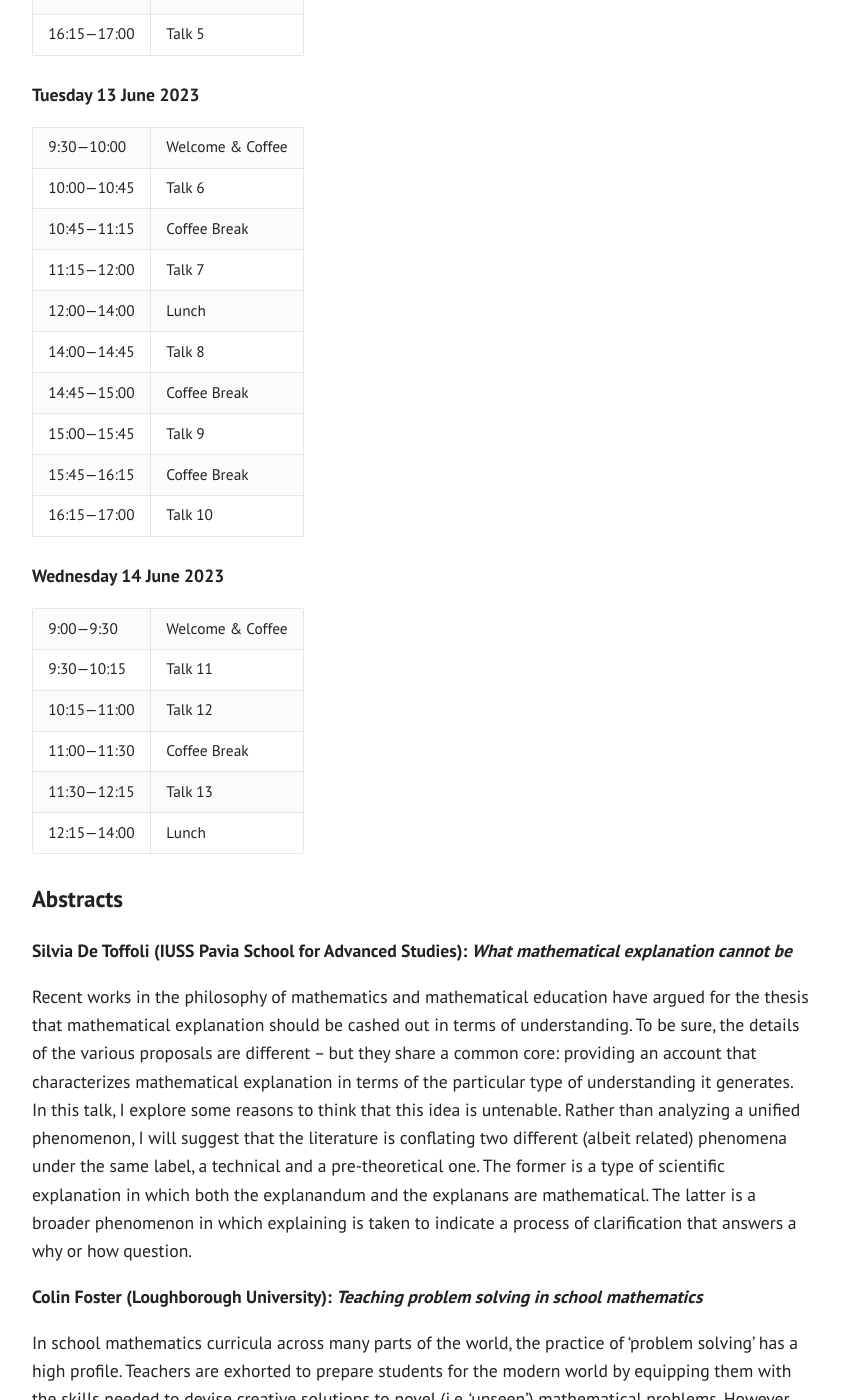
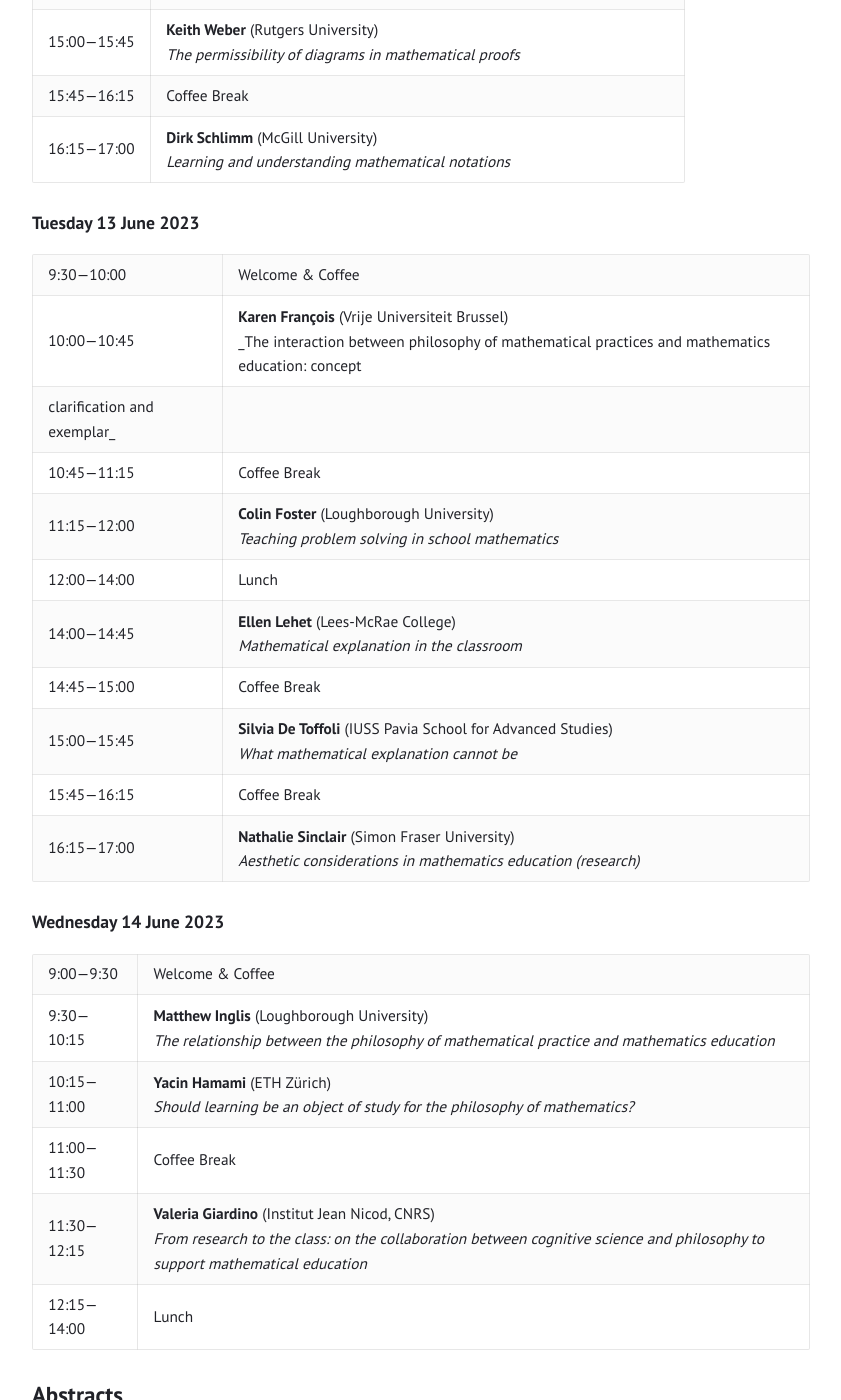
Before and after one commit to yhamami/mathed-pmp-workshop, a Jekyll site: the page built from program.md, in a window 1280 px wide and 1400 px high, scrolled down 894 px. Shown: the whole window, without its empty margins (219-1060 px from the left). Built offline with Jekyll 4.4.1, drawn with Linux system fonts in a browser that asks for light colours; some of the changed text lies outside the part shown.

Commit message:
fix:program

```diff
--- a/program.md
+++ b/program.md
@@ -12,39 +12,40 @@ layout: page
 
 | --------- | ---------- |
 | 9:30—10:00 | Welcome & Coffee |
-| 10:00—10:45 | Talk 1|
+| 10:00—10:45 | **Gila Hanna** (University of Toronto) <br /> _Interactive theorem provers in mathematical practice and teaching_|
 | 10:45—11:15 | Coffee Break |
-| 11:15—12:00 | Talk 2|
+| 11:15—12:00 | **Brendan Larvor** (University of Hertfordshire) <br /> _Every classroom is multicultural_|
 | 12:00—14:00 | Lunch |
-| 14:00—14:45 | Talk 3|
+| 14:00—14:45 | **Fenner Tanswell** (TU Berlin) <br /> _Proof identity, essential ideas, and translations between algebra and diagram_|
 | 14:45—15:00 | Coffee Break |
-| 15:00—15:45 | Talk 4|
+| 15:00—15:45 | **Keith Weber** (Rutgers University) <br />  _The permissibility of diagrams in mathematical proofs_|
 | 15:45—16:15 | Coffee Break |
-| 16:15—17:00|  Talk 5|
+| 16:15—17:00| **Dirk Schlimm** (McGill University) <br /> _Learning and understanding mathematical notations_ |
 
 **Tuesday 13 June 2023**
 
 | --------- | ---------- |
 | 9:30—10:00 | Welcome & Coffee |
-| 10:00—10:45 | Talk 6|
+| 10:00—10:45 | **Karen François** (Vrije Universiteit Brussel) <br />  _The interaction between philosophy of mathematical practices and mathematics education: concept
+clarification and exemplar_|
 | 10:45—11:15 | Coffee Break |
-| 11:15—12:00 | Talk 7|
+| 11:15—12:00 | **Colin Foster** (Loughborough University) <br /> _Teaching problem solving in school mathematics_|
 | 12:00—14:00 | Lunch |
-| 14:00—14:45 | Talk 8|
+| 14:00—14:45 | **Ellen Lehet** (Lees-McRae College) <br /> _Mathematical explanation in the classroom_|
 | 14:45—15:00 | Coffee Break |
-| 15:00—15:45 | Talk 9|
+| 15:00—15:45 | **Silvia De Toffoli** (IUSS Pavia School for Advanced Studies) <br /> _What mathematical explanation cannot be_|
 | 15:45—16:15 | Coffee Break |
-| 16:15—17:00|  Talk 10|
+| 16:15—17:00|  **Nathalie Sinclair** (Simon Fraser University) <br /> _Aesthetic considerations in mathematics education (research)_ |
 
 **Wednesday 14 June 2023**
 
 
 | --------- | ---------- |
 | 9:00—9:30 | Welcome & Coffee |
-| 9:30—10:15 | Talk 11|
-| 10:15—11:00 | Talk 12|
+| 9:30—10:15 | **Matthew Inglis** (Loughborough University) <br /> _The relationship between the philosophy of mathematical practice and mathematics education_|
+| 10:15—11:00 | **Yacin Hamami** (ETH Zürich) <br />  _Should learning be an object of study for the philosophy of mathematics?_|
 | 11:00—11:30 | Coffee Break |
-| 11:30—12:15 | Talk 13|
+| 11:30—12:15 | **Valeria Giardino** (Institut Jean Nicod, CNRS) <br /> _From research to the class: on the collaboration between cognitive science and philosophy to support mathematical education_|
 | 12:15—14:00 | Lunch |
 
 
@@ -106,7 +107,9 @@ Hersh, Reuben (1997). _What is Mathematics, Really?_ Jonathan Cape, London.
 
 In the past years, many cognitive studies have looked into the cognitive “building blocks” of mathematical reasoning, which have been described as the cognitive foundations of mathematics or the core knowledge systems for arithmetic and geometry (Dehaene 1997; Butterworth 1999; Kinzler & Spelke 2007, Carey 2009). At the same time, some interest has grown in the philosophy community towards the practice of mathematics, by reviving topics such as the use of visualizations, diagrams and notations in mathematics (for a survey, see Giardino 2017 and Carter 2019,). In this latter framework, I discussed in previous work the role of cognitive tools in mathematics, by stressing the way in which they are acted upon and manipulated by the experts, and I proposed to think in terms of their “representational affordances” (Giardino 2018). In my view, the work with cognitive artifacts constitutes another building block for mathematical reasoning, which up to now has attracted only in part the attention of cognitive scientists. In my talk, I will discuss the possibility of a collaboration between philosophy and cognitive science on the topic of cognitive artifacts to the aim of bringing to useful suggestions for mathematical education.
 
-**Yacin Hamami (FNRS, Université de Liège): _TBA_**
+**Yacin Hamami (ETH Zürich): _Should learning be an object of study for the philosophy of mathematics?_**
+
+Learning, conceived as the acquisition of knowledge, skills, and understanding, is obviously an epistemological notion. And yet, it has received almost no attention in the philosophy of mathematics. This situation may change with the emergence of the philosophy of mathematical practice. In this talk, I will discuss a number of works in this latter field where learning appears to play a significant role. Given that the expertise on this issue is on the side of mathematics educators, this put them in a privileged position to contribute to these philosophical developments. I will then make a few suggestions on how to concretely foster this interaction.
 
 **Gila Hanna (University of Toronto): _Interactive theorem provers in mathematical practice and teaching_**
 
@@ -144,7 +147,7 @@ I will present studies in which I investigate what types of diagrams that underg
 
 # Organizers
 
-- [Yacin Hamami](https://www.yacinhamami.com/) (FNRS, Université de Liège)
+- [Yacin Hamami](https://www.yacinhamami.com/) (ETH Zürich)
 - [Matthew Inglis](https://www.lboro.ac.uk/departments/maths-education/staff/matthew-inglis/) (Loughborough University)
 - [Brendan Larvor](https://brendanlarvor.wordpress.com/) (University of Hertfordshire)
 - [Keith Weber](https://gse.rutgers.edu/faculty/keith-weber/) (Rutgers University)
```
